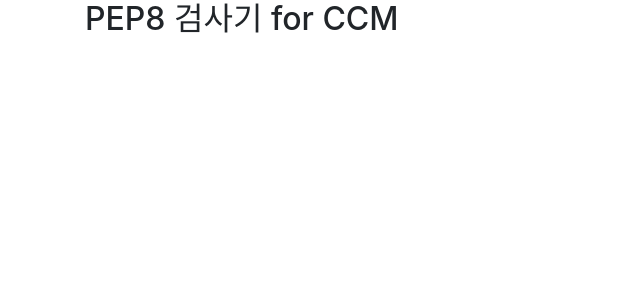
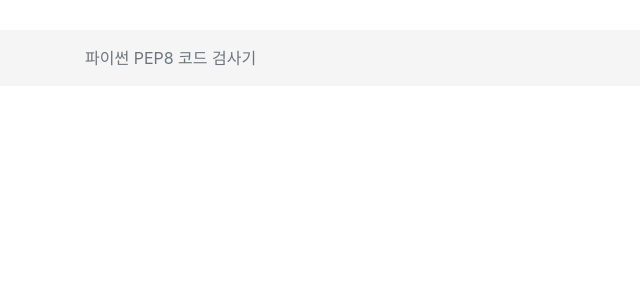
Before and after one commit to hajaemin96/CCM, a Flask app: template templates/base.html in a window 1280 px wide. Shown: the top 300 px of the page, without its empty margins (0-640 px from the left). Run offline with Flask 2, Linux system fonts and the light colour scheme; the template is opened without the code that fills it, so the values that code supplies are empty; some libraries are stand-ins or nearby versions.

Commit message:
PEP8 옵션 추가

```diff
--- a/main.py
+++ b/main.py
@@ -3,6 +3,7 @@ from flask import Flask, render_template, request, abort
 from checktools import check_text, is_py_extension, pep8parser, template_results
 
 app = Flask(__name__)
+app.jinja_env.add_extension('jinja2.ext.loopcontrols')
 
 @app.route("/")
 def paste_page():
--- /dev/null
+++ b/pep8-option.txt
@@ -0,0 +1,2 @@
+E501
+W292
--- a/static/css/style.css
+++ b/static/css/style.css
@@ -1,9 +1,15 @@
-.jumbotron {
-    padding-top: 3rem;
-    padding-bottom: 3rem;
-    margin-bottom: 0;
-    background-color: #fff;
-  }
+main > .container {
+    padding: 30px 60px 0;
+}
+
+.footer {
+    background-color: #f5f5f5;
+}
+
+.footer > .container {
+    padding-right: 15px;
+    padding-left: 15px;
+}
 
 #editor {
     height: 300px;
--- a/templates/base.html
+++ b/templates/base.html
@@ -11,18 +11,21 @@
 </head>
 
 <body>
-    <div class="container">
-            <div class="page-header">
-                <h2>PEP8 검사기 for CCM</h2>
-            </div>
-        </div>
 
-        <!-- 본문 -->
+    <!-- 본문 -->
+    <main role="main">
         <div class="container">
             {% block content %}
             {% endblock %}
         </div>
-    </div>
+    </main>
+
+    <!-- 하단 -->
+    <footer class="footer mt-auto py-3">
+        <div class="container">
+            <span class="text-muted">파이썬 PEP8 코드 검사기</span>
+        </div>
+    </footer>
 </body>
 
 </html>
--- a/templates/paste_page.html
+++ b/templates/paste_page.html
@@ -1,6 +1,7 @@
 {% extends "base.html" %}
 {% block content %}
 
+<h1 class="inline-header">Python Code</h1>
 <form name="code_form" action="/checkresult" method="POST">
     <div class="span12">
         <label for="code">
@@ -18,8 +19,7 @@
                 document.forms['code_form'].submit();
             }
         </script>
-        <button type="submit" class="btn span3" onclick="codeSubmit()">코드 검사</button>
+        <button type="submit" class="btn btn-primary" onclick="codeSubmit()">코드 검사</button>
     </div>
 </form>
-
 {% endblock %}
```
Also changed, not shown: checktools.py (+10 -1 lines), templates/check_result.html (+71 -70 lines), README.md, 1 other file.
